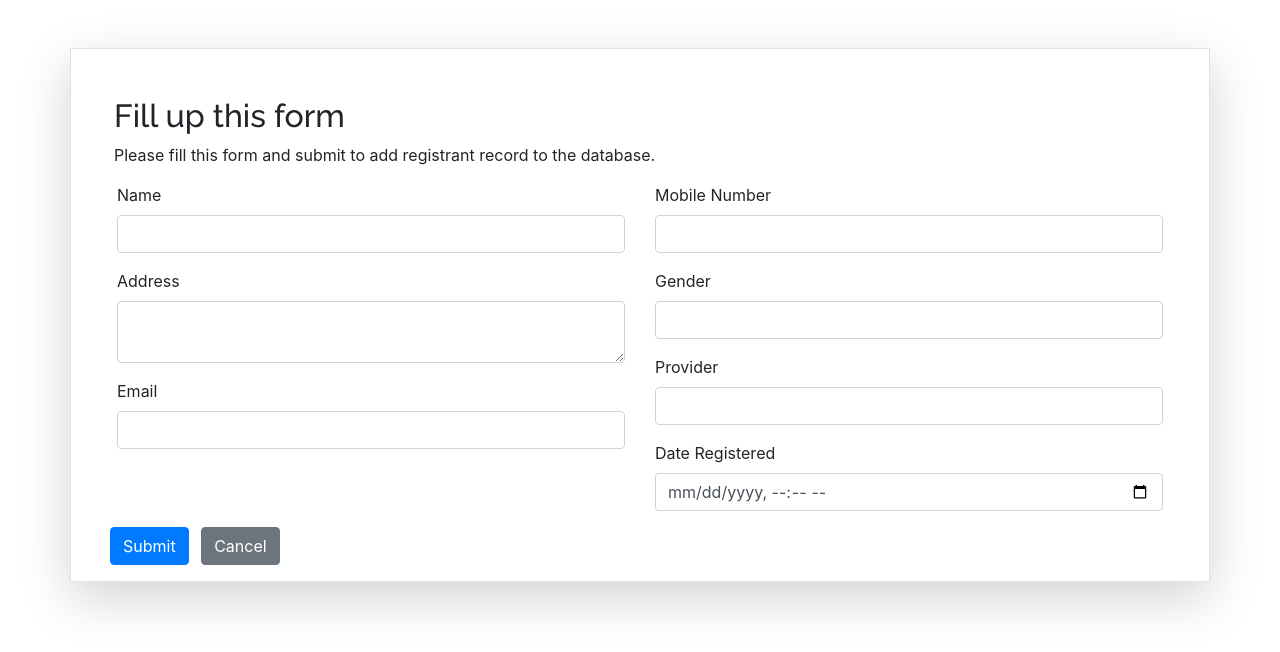
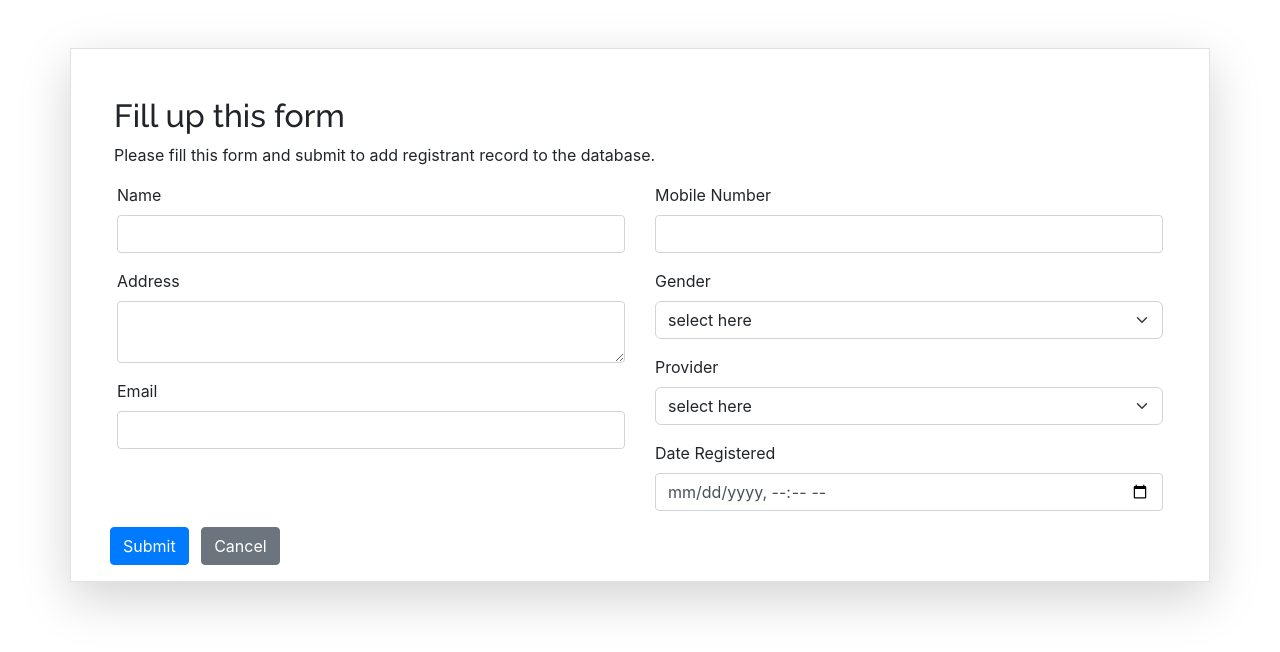
Before and after one commit to johnlouie09/simreg-project, a PHP site: page /registrant.php in a window 1280 px wide. Shown: the top 652 px of the page. Run offline with PHP 8.4, Linux system fonts and the light colour scheme.

Commit message:
inserting dropdown

```diff
--- a/registrant.php
+++ b/registrant.php
@@ -169,18 +169,28 @@ if($_SERVER["REQUEST_METHOD"] == "POST"){
                     <div class="col-md-6 mx-auto">
                         <div class="form-group">
                             <label>Mobile Number</label>
-                            <input type="number" name="mobile_number" class="form-control <?php echo (!empty($mobile_number_err)) ? 'is-invalid' : ''; ?>" value="<?php echo $mobile_number; ?>">
+                            <input type="text" name="mobile_number" class="form-control <?php echo (!empty($mobile_number_err)) ? 'is-invalid' : ''; ?>" value="<?php echo $mobile_number; ?>">
                             <span class="invalid-feedback"><?php echo $mobile_number_err;?></span>
                         </div>
                         <div class="form-group">
                             <label>Gender</label>
-                            <input type="text" name="gender" class="form-control <?php echo (!empty($gender_err)) ? 'is-invalid' : ''; ?>" value="<?php echo $gender; ?>">
-                            <span class="invalid-feedback"><?php echo $gender_err;?></span>
+                            <select name="gender" class="form-select" aria-label="Default select example">
+                                <option selected disabled>select here</option>
+                                <option value="<?php echo $gender = "Female"; ?>">Female</option>
+                                <option value="<?php echo $gender = "Male"; ?>">Male</option>
+                            </select>
                         </div>
                         <div class="form-group">
                             <label>Provider</label>
-                            <input type="text" name="provider" class="form-control <?php echo (!empty($provider_err)) ? 'is-invalid' : ''; ?>" value="<?php echo $provider; ?>">
-                            <span class="invalid-feedback"><?php echo $provider_err;?></span>
+                            <select name="provider" class="form-select" aria-label="Default select example">
+                                <option selected disabled>select here</option>
+                                <option value="<?php echo $provider = "DITO"; ?>">DITO</option>
+                                <option value="<?php echo $provider = "Globe"; ?>">Globe</option>
+                                <option value="<?php echo $provider = "TNT"; ?>">TNT</option>
+                                <option value="<?php echo $provider = "Smart"; ?>">Smart</option>
+                                <option value="<?php echo $provider = "TM"; ?>">TM</option>
+                                <option value="<?php echo $provider = "Sun"; ?>">Sun</option>
+                            </select>
                         </div>
                         <div class="form-group">
                             <label>Date Registered</label>
```
